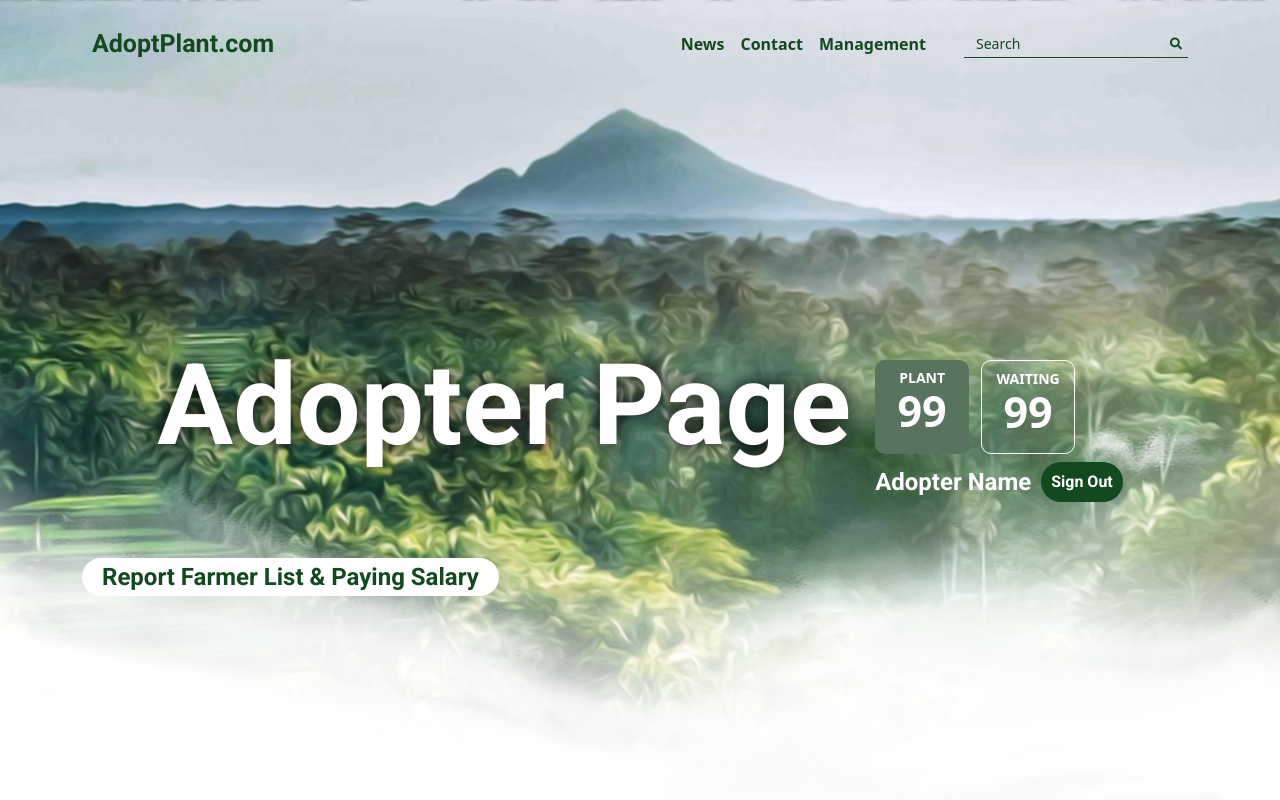
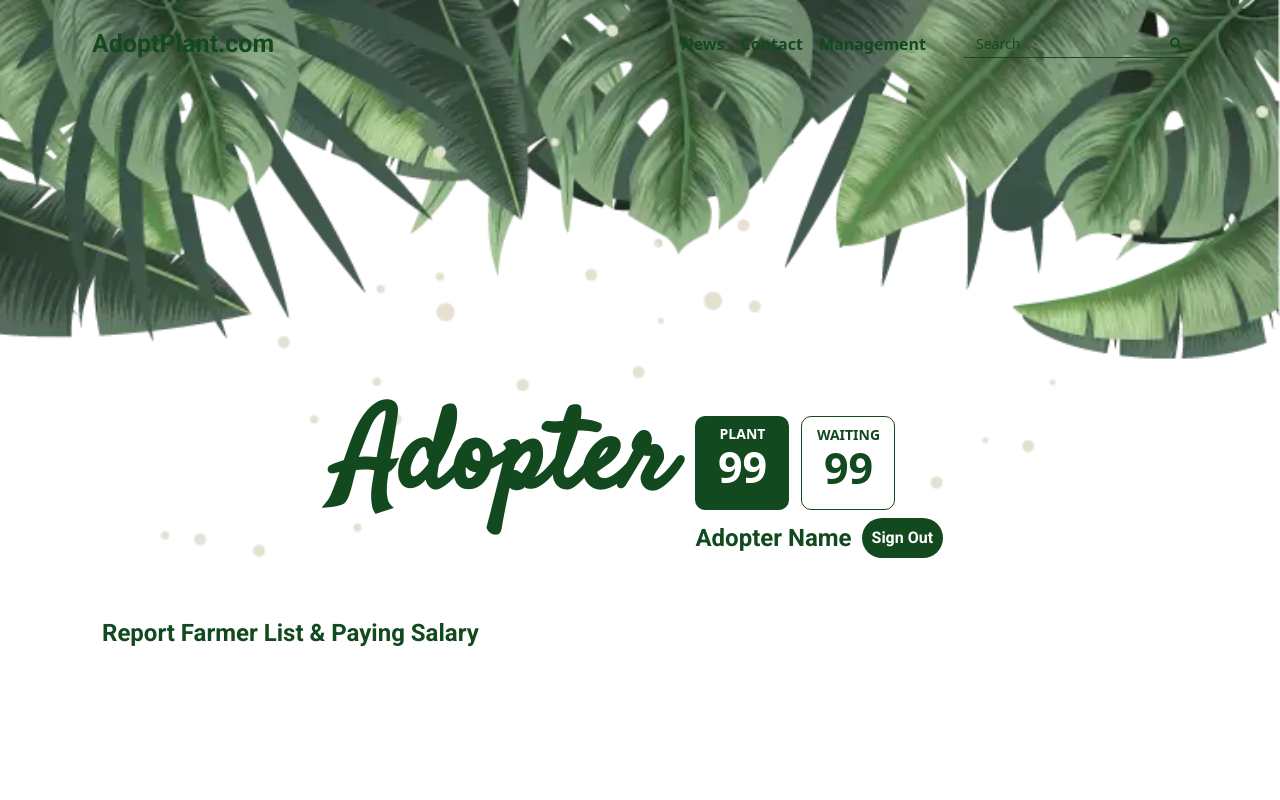
Before and after one commit to pijarcandra22/AdoptMe_NewALONE, a PHP site: page /AdobtMe/landing in a window 1280 px wide. Run offline with PHP 8.4, Linux system fonts and the light colour scheme; data that the repository does not hold is empty; some libraries are stand-ins or nearby versions; grey boxes are pictures that could not be loaded.

Commit message:
Update Display

```diff
--- a/adopter_page.php
+++ b/adopter_page.php
@@ -10,7 +10,7 @@
 
     <!-- Bootstrap CSS -->
     <link href="https://cdn.jsdelivr.net/npm/bootstrap@5.0.2/dist/css/bootstrap.min.css" rel="stylesheet" integrity="sha384-EVSTQN3/azprG1Anm3QDgpJLIm9Nao0Yz1ztcQTwFspd3yD65VohhpuuCOmLASjC" crossorigin="anonymous" />
-
+    <link href="https://fonts.googleapis.com/css2?family=Satisfy&display=swap" rel="stylesheet" />
     <script src="https://ajax.googleapis.com/ajax/libs/jquery/3.5.1/jquery.min.js"></script>
     <link rel="stylesheet" href="https://cdn.jsdelivr.net/npm/bootstrap-icons@1.5.0/font/bootstrap-icons.css">
     <script src="https://code.jquery.com/jquery-3.6.0.js" integrity="sha256-H+K7U5CnXl1h5ywQfKtSj8PCmoN9aaq30gDh27Xc0jk=" crossorigin="anonymous"></script>
@@ -30,18 +30,20 @@
         .manage_data_green {
             width: 94px;
             height: 94px;
-            background: linear-gradient(0deg, rgba(18, 73, 30, 0.5), rgba(18, 73, 30, 0.5)), url(image/Mangrove1.png), #12491E;
+            background: #12491E;
             border-radius: 10px;
             background-size: cover;
+            color: #FFFFFF;
         }
 
         .manage_data_white {
-            border: 1px solid white;
+            border: 1px solid #12491E;
             border-radius: 10px;
             background-size: cover;
             width: 94px;
             height: 94px;
             margin: 0 12px;
+            color: #12491E;
         }
 
         h4 {
@@ -76,9 +78,14 @@
         }
 
         #landing {
-            background: url(image/AdoptLanding.png);
+            height: 100vh;
+        }
+
+        #landing-text {
             background-size: cover;
-            background-position: center;
+            height: 100vh;
+            background-repeat: no-repeat;
+            background-position: top center;
         }
 
         .tabpad {
@@ -92,7 +99,6 @@
             font-size: 43px;
             line-height: 50px;
             text-align: center;
-            color: #FFFFFF;
         }
 
         .tabpad>h4 {
@@ -100,7 +106,6 @@
             font-weight: bold;
             font-size: 14px;
             line-height: 16px;
-            color: white;
             padding-top: 10px;
             text-align: center;
             margin: 0;
@@ -118,13 +123,16 @@
         }
 
         #page_heading {
-            font-family: Roboto;
+            font-family: Satisfy;
             font-style: normal;
             font-weight: bold;
             font-size: 113px;
             line-height: 132px;
-            color: #FFFFFF;
-            text-shadow: 0px 0px 20px #000000;
+            color: #12491E;
+        }
+
+        #leafFront{
+
         }
 
         @media (max-width: 960px) {
@@ -171,12 +179,13 @@
 
 <body>
     <div id="c1" style="z-index: 1; left:0; right:0; position:absolute"></div>
+    <div id="leafFront"></div>
     <div id="landing">
-        <div id="landing-text" class="position-relative" style="z-index:0">
+        <div id="landing-text" style="height: 70vh; background-image: url(image/leafFront.webp); position: absolute;" class="position-relative" style="z-index:0">
             <div class="container-xl position-absolute bottom-0 start-50 translate-middle-x">
                 <div class="row justify-content-sm-center">
                     <div class="col-12 col-sm-auto">
-                        <h1 id="page_heading">Adopter Page</h1>
+                        <h1 id="page_heading">Adopter</h1>
                     </div>
                     <div class="col-12 col-sm-auto">
                         <div style="display: flex;">
@@ -186,13 +195,13 @@
                                 <h5 id="adp_total_tanaman">99</h5>
                             </div>
                             <div class="tabpad manage_data_white">
-                                <h4 class="out-480">WAITING</h4>
-                                <h5 class="see-480">Waiting: </h5>
+                                <h4 class="out-480" style="color: #12491E;">WAITING</h4>
+                                <h5 class="see-480" style="color: #12491E;">Waiting: </h5>
                                 <h5 id="adp_waiting_tanaman">99</h5>
                             </div>
                         </div>
                         <div style="display: flex; height:max-content">
-                            <h3 id="adopter_name" style="margin-top:14px; color:white; margin-right:10px">Adopter Name</h3>
+                            <h3 id="adopter_name" style="margin-top:14px; color: #12491E; margin-right:10px">Adopter Name</h3>
                             <button onclick="signout()" class="btn btn-success" style="margin-top:8px; font-family:roboto; font-weight:bold; height: 40px; line-height: 10px !important; border-radius:30px; background-color:#12491E; border:none; padding:2px 10px !important; vertical-align:middle">Sign Out</button>
                         </div>
                     </div>
@@ -212,12 +221,6 @@
     <script src="https://cdn.jsdelivr.net/npm/bootstrap@5.0.2/dist/js/bootstrap.bundle.min.js" integrity="sha384-MrcW6ZMFYlzcLA8Nl+NtUVF0sA7MsXsP1UyJoMp4YLEuNSfAP+JcXn/tWtIaxVXM" crossorigin="anonymous"></script>
 
     <script>
-        $("#landing").css({
-            "height": window.innerHeight + "px"
-        })
-        $("#landing-text").css({
-            "height": (window.innerHeight * 0.63) + "px"
-        })
         $("#c1").load("template/navbar.php?color=12491E&set=true")
         $("#c2").load("template/form_adopter_plant.php")
         $("#m1").load("template/modal_see_report.php")
--- a/template/landing.php
+++ b/template/landing.php
@@ -11,10 +11,10 @@
     <link rel="stylesheet" href="css/landing_style.css">
     <div id="landing" style="background-color: white">
         <div class="position-relative" style="height:100vh;">
-            <div class="position-absolute top-50 start-50 translate-middle" style="text-align: center;">
+            <div class="position-absolute start-50 translate-middle" style="text-align: center; top: 55%">
                 <h1 class="landing_h1"><?=$data['plant_tittle']?></h1>
             </div>
-            <div class="position-absolute start-50 translate-middle-x" style="top: 72%">
+            <div class="position-absolute start-50 translate-middle-x" style="top: 80%">
                 <center>
                     <p class="landing_p"><?=$data['plant_desc']?></p>
                 </center>
```
Also changed, not shown: index.php (+2 -7 lines), image/4025568.png (deleted), image/leaf.webp (deleted), image/leafFront.webp (added).
